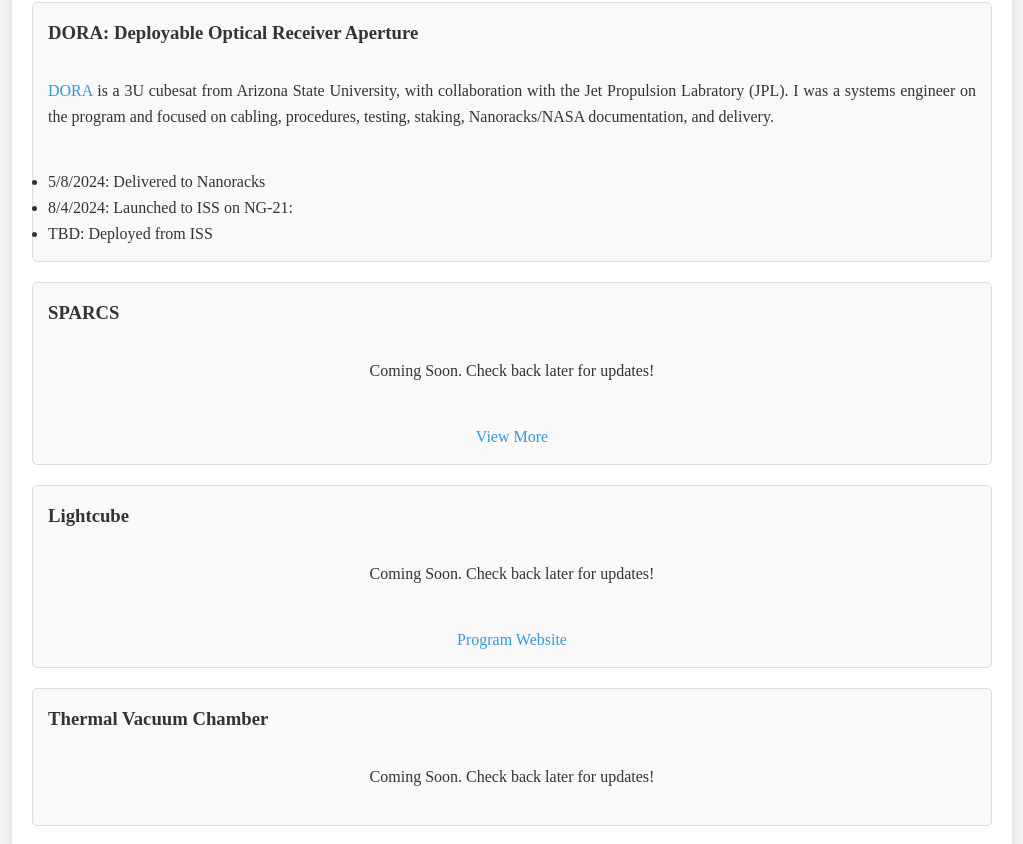
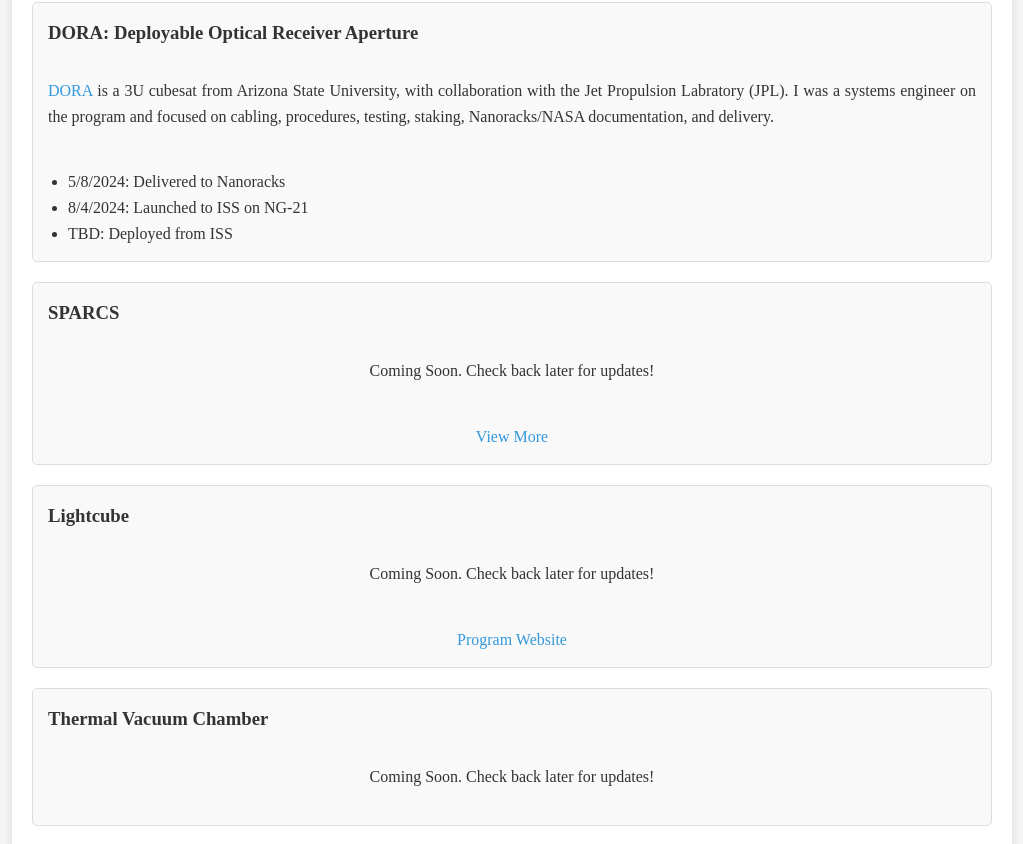
Before and after one commit to astrochan99/Chutchens.github.io, a plain HTML site: page index.html in a window 1280 px wide. Shown: the part 1286-2130 px from the top of the page, without its empty margins (128-1151 px from the left). Drawn offline with Linux system fonts and the light colour scheme.

Commit message:
Update index.html

```diff
--- a/index.html
+++ b/index.html
@@ -258,9 +258,9 @@
                         <a href="https://loco.lab.asu.edu/research/dora/" target="_blank" style="text-decoration: none;">DORA</a> is a 3U cubesat from Arizona State University, with collaboration with the Jet Propulsion Labratory (JPL). I was a systems engineer on the program and focused on cabling, procedures, testing, staking, Nanoracks/NASA documentation, and delivery.
                     </p>
 
-                    <ul style="align-self: flex-start;">
+                    <ul style="align-self: flex-start; margin-left: 20px">
                         <li>5/8/2024: Delivered to Nanoracks </li>
-                        <li>8/4/2024: Launched to ISS on NG-21:</li>
+                        <li>8/4/2024: Launched to ISS on NG-21</li>
                         <li>TBD: Deployed from ISS</li>
                     </ul>
 
```
